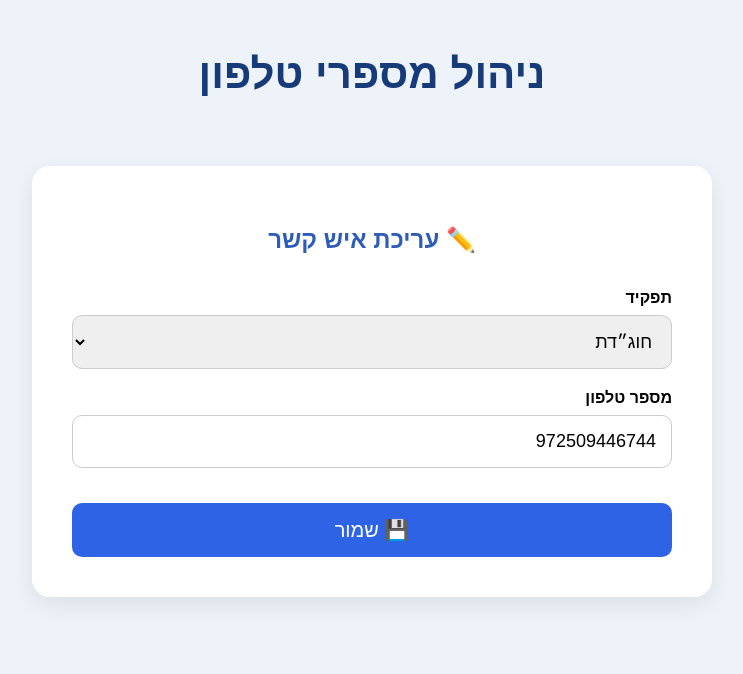
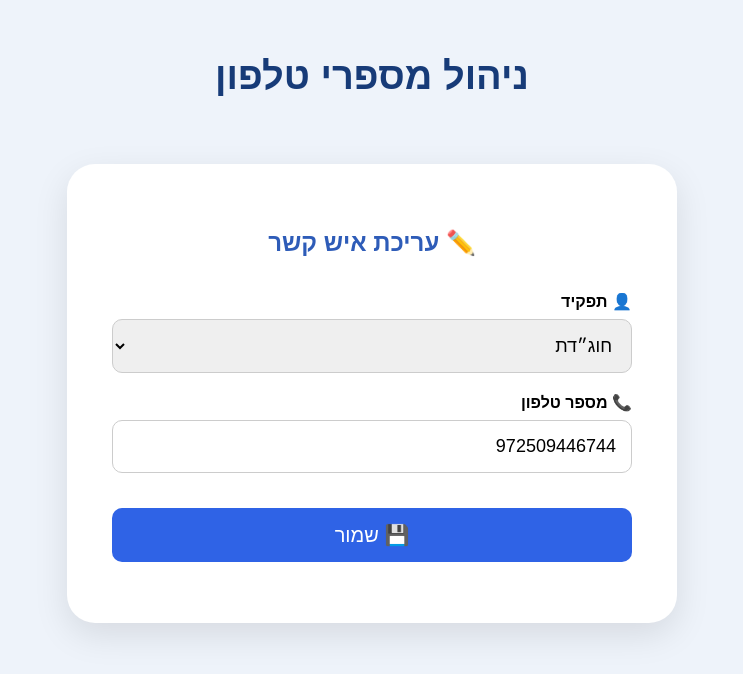
Before and after one commit to yuvalyogev221/loz-system, a Flask app: page /admin in a window 1280 px wide. Shown: the top 674 px of the page, without its empty margins (268-1011 px from the left). Run offline with Flask 3, Linux system fonts and the light colour scheme; data comes from the database, SQL or seed files in the repository.

Commit message:
Refactor admin page styles and improve UI elements
Updated styles for h1 and card elements. Enhanced user interface with additional icons and improved message display after saving.

```diff
--- a/templates/admin.html
+++ b/templates/admin.html
@@ -22,19 +22,36 @@
         h1{
 
             margin-top:50px;
+
+            text-align:center;
+
             color:#173B78;
-            font-size:42px;
+
+            font-size:38px;
+
+            line-height:1.4;
+
+            font-weight:700;
 
         }
 
         .card{
 
-            width:600px;
+            width:90%;
+            max-width:520px;
+
             background:white;
-            margin-top:40px;
-            border-radius:18px;
-            padding:40px;
-            box-shadow:0px 8px 25px rgba(0,0,0,.08);
+
+            margin-top:35px;
+
+            padding:45px;
+
+            border-radius:28px;
+
+            box-shadow:
+                0 12px 35px rgba(0,0,0,.10);
+
+            transition:.25s;
 
         }
 
@@ -99,7 +116,7 @@
 
     <h2>✏️ עריכת איש קשר</h2>
 
-    <label>תפקיד</label>
+    <label>👤 תפקיד</label>
 
     <select id="role">
 
@@ -113,7 +130,7 @@
 
     </select>
 
-    <label>מספר טלפון</label>
+    <label>📞 מספר טלפון</label>
 
     <input
         id="number"
@@ -125,6 +142,8 @@
         💾 שמור
 
     </button>
+
+    <p id="message"></p>
 
 </div>
 
@@ -149,6 +168,8 @@ loadPhone();
 
 const save = document.getElementById("save");
 
+const message = document.getElementById("message");
+
 save.addEventListener("click", async function () {
 
     const response = await fetch("/update_phone", {
@@ -172,7 +193,19 @@ save.addEventListener("click", async function () {
 
     if (data.success){
 
-        alert("המספר נשמר בהצלחה ✅");
+        message.innerHTML = "✅ המספר נשמר בהצלחה";
+
+        message.style.color = "#16A34A";
+
+        message.style.fontWeight = "bold";
+
+        message.style.textAlign = "center";
+
+        setTimeout(function(){
+
+            message.innerHTML = "";
+
+        },2000);
 
     }
 
```
